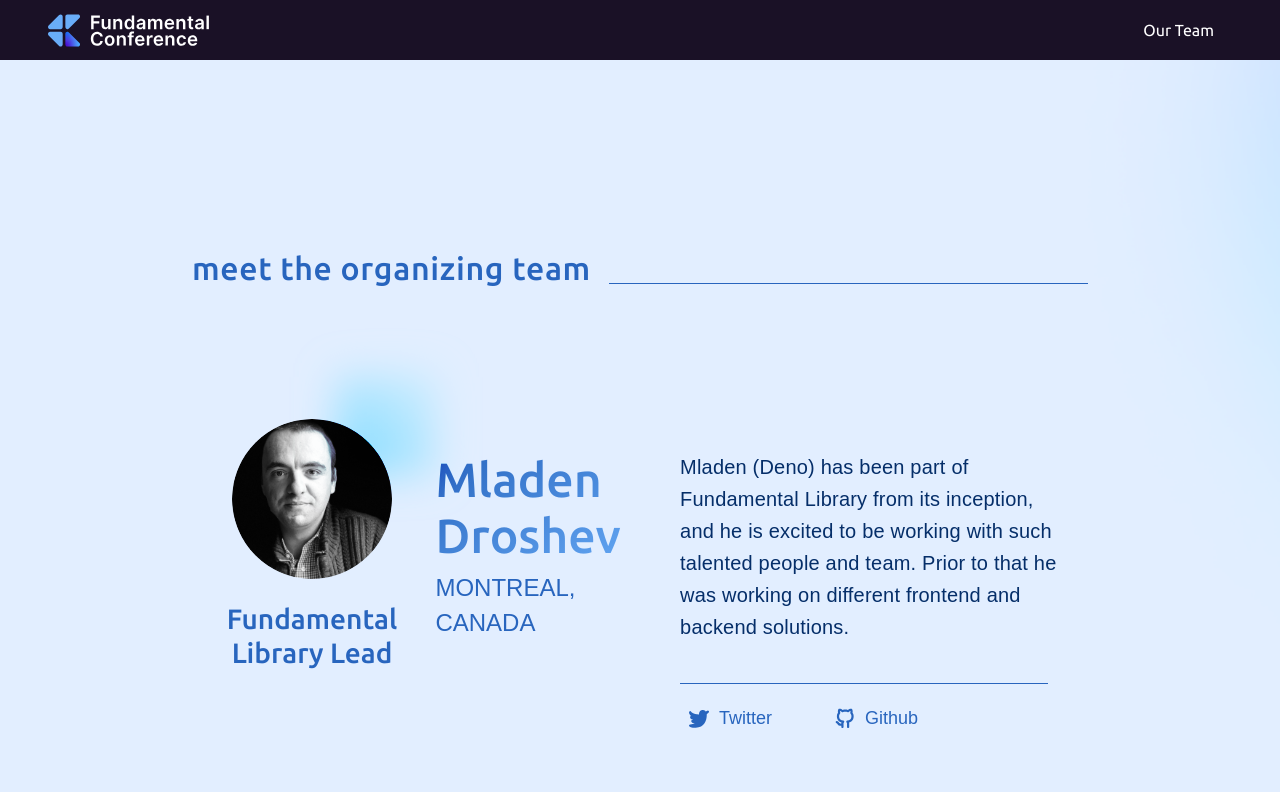
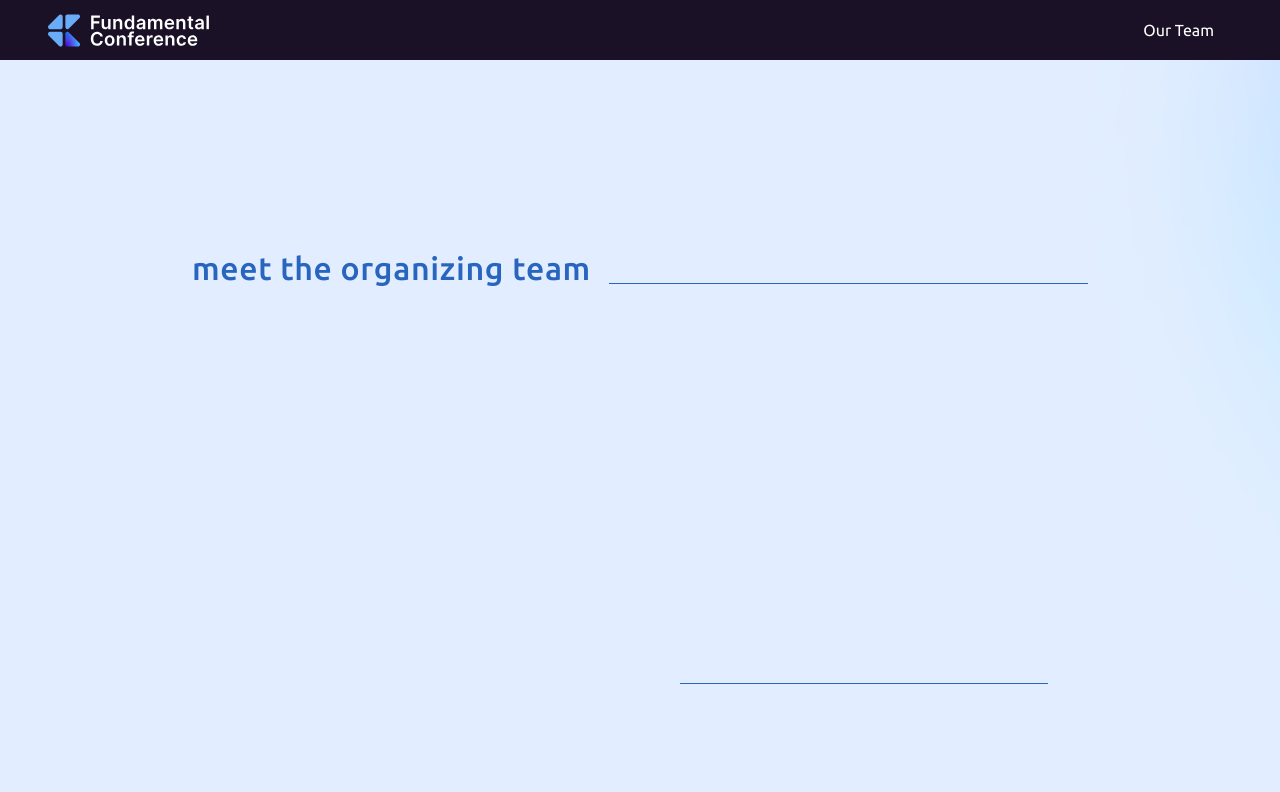
Before and after one commit to fundamental-conf/fundamental-conf, a Vue app in the folder fundamental-conf2022/: page /team in a window 1280 px wide. Shown: the top 792 px of the page. Built offline with nearby package versions, Linux system fonts and the light colour scheme; a web font is replaced by a local one.

Commit message:
animation for the team page

```diff
--- a/fundamental-conf2022/src/views/FDTeam.vue
+++ b/fundamental-conf2022/src/views/FDTeam.vue
@@ -160,6 +160,7 @@ export default {
 </script>
 
 <style lang="scss" scoped>
+
 .fd_wrapper {
   background-size: cover;
   background-position: center;
@@ -170,6 +171,7 @@ export default {
   display: flex;
   -webkit-flex-direction: column;
   flex-direction: column;
+
 
   .fd_header {
     display: flex;
@@ -206,12 +208,16 @@ export default {
     gap: 2%;
     flex-wrap: wrap;
 
+
     .fd_list {
       gap: 10% 4%;
       display: flex;
       flex-direction: column;
       padding-block: 1%;
       padding: 100px 30px 0 30px;
+
+
+
 
       .fd_body__1 {
         display: flex;
@@ -280,11 +286,7 @@ export default {
         -webkit-animation: animated_text 5s ease-in-out infinite;
       }
 
-      @keyframes animated_text {
-        0% { background-position: 0px 50%; }
-        50% { background-position: 50% 50%; }
-        100% { background-position: 0px 50%; }
-      }
+
 
       .fd_city {
         font-family: source-sans-3, sans-serif;
@@ -437,12 +439,18 @@ export default {
         flex-direction: row;
         padding-block: 6%;
 
+
         .fd_body__1 {
           display: flex;
           flex-direction: column;
 
           .fd_picture {
             position: relative;
+             animation: wave infinite;
+  animation-name: slide;
+  animation-duration: 5s;
+  animation-iteration-count: 1;
+position: relative;
 
             &::after {
               content: "";
@@ -462,6 +470,11 @@ export default {
             padding-top: 5%;
             color: #2865be;
             text-align: center;
+             animation: wave infinite;
+  animation-name: slide;
+  animation-duration: 5s;
+  animation-iteration-count: 1;
+position: relative;
           }
         }
 
@@ -477,6 +490,11 @@ export default {
             line-height: 3.5rem;
             /* Blue/500 Regular */
             color: #2865be;
+             animation: wave infinite;
+  animation-name: slide;
+  animation-duration: 5s;
+  animation-iteration-count: 1;
+position: relative;
           }
 
           .fd_city {
@@ -489,6 +507,11 @@ export default {
             text-transform: uppercase;
             color: #2865be;
             padding-top: 0.5rem;
+             animation: wave infinite;
+  animation-name: slide;
+  animation-duration: 5s;
+  animation-iteration-count: 1;
+position: relative;
           }
         }
 
@@ -498,12 +521,22 @@ export default {
             padding-top: 0;
             font-size: 1.25rem;
             line-height: 2rem;
+             animation: wave infinite;
+  animation-name: slide;
+  animation-duration: 5s;
+  animation-iteration-count: 1;
+position: relative;
 
             .fd_line {
               height: 5vh;
               width: 23rem;
               border-bottom: 1px solid #2865be;
               visibility: visible;
+               animation: wave infinite;
+  animation-name: slide;
+  animation-duration: 5s;
+  animation-iteration-count: 1;
+position: relative;
             }
           }
 
@@ -515,6 +548,11 @@ export default {
               margin: 1rem 0;
               list-style: none;
               justify-content: left;
+               animation: wave infinite;
+  animation-name: slide;
+  animation-duration: 5s;
+  animation-iteration-count: 1;
+position: relative;
 
               li a span:last-child {
                 font-size: 1.125rem;
@@ -522,6 +560,17 @@ export default {
             }
         }
       }
+        @keyframes slide {
+  0% {
+    left: 100%;
+    opacity: 0;
+  }
+  50% {
+    left: 0;
+    opacity: 1;
+  }
+
+}
     }
   }
 
```
Also changed, not shown: fundamental-conf2022/src/view/Home.vue (added, +72 -0 lines).
